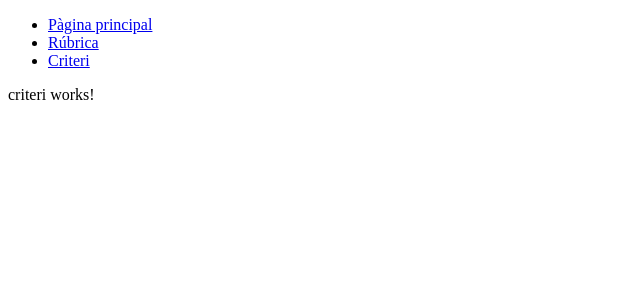
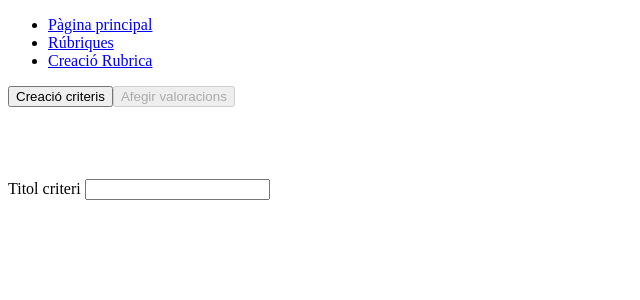
Before and after one commit to razzouko/Rubrica, an Angular app: page /criteri in a window 1280 px wide. Shown: the top 300 px of the page, without its empty margins (0-640 px from the left). Built offline with nearby package versions, Linux system fonts and the light colour scheme.

Commit message:
inici formularis

```diff
--- a/src/app/app.component.html
+++ b/src/app/app.component.html
@@ -1,8 +1,8 @@
 <nav>
     <ul>
       <li> <a routerLink="/" routerLinkActive="active">Pàgina principal</a></li>
-      <li> <a routerLink="rubrica" routerLinkActive="active"> Rúbrica </a></li>
-      <li> <a routerLink="criteri" routerLinkActive="active"> Criteri </a></li>
+      <li> <a routerLink="rubrica" routerLinkActive="active"> Rúbriques </a></li>
+      <li> <a routerLink="criteri" routerLinkActive="active"> Creació Rubrica </a></li>
     </ul>
 </nav>
 
--- a/src/app/projecte/components/criteri/criteri.component.html
+++ b/src/app/projecte/components/criteri/criteri.component.html
@@ -1 +1,26 @@
-<p>criteri works!</p>
+
+<form [formGroup]="formRubrica" (ngSubmit)="guardarCriteris()">
+
+  <button (click)="mostrar(false , true)"> Creació criteris </button>
+  <button [disabled]="this.hihanCriteris()" (click)="mostrar(true , false)"> Afegir valoracions </button>
+
+<br>
+<br>
+<br>
+<br>
+<br>
+
+    <div name="creacio-criteris">
+      <label> Titol criteri <input type="text" > </label>
+    </div>
+
+
+  <div name="creacio-valoracions" hidden = "true">
+    <label> Valoracions </label>
+    <div *ngFor="let criteri of criteris().controls; let j = index " [formGroupName] = "j">
+      <label> Titol criteri <label formControlName="titolCriteri"></label></label>
+      <button (click)="afegirValoracio('titolCriteri')" >Afegir Valoracio</button>
+    </div>
+    <button type="button"> Finalitzar Valoracions </button>
+  </div>
+</form>
--- a/src/app/projecte/components/criteri/criteri.component.ts
+++ b/src/app/projecte/components/criteri/criteri.component.ts
@@ -1,5 +1,5 @@
 import { Component, OnInit } from '@angular/core';
-import { FormBuilder, FormGroup, FormArray ,Validators } from '@angular/forms';
+import { FormBuilder, FormGroup, FormArray ,Validators, FormControl } from '@angular/forms';
 
 @Component({
   selector: 'app-criteri',
@@ -8,30 +8,67 @@ import { FormBuilder, FormGroup, FormArray ,Validators } from '@angular/forms';
 })
 export class CriteriComponent implements OnInit {
 
-  form!: FormGroup;
+  formRubrica!: FormGroup;
+  creacioCriteris : boolean = false;
+  creacioValoracions : boolean = false;
+
+
 
   constructor( private fb : FormBuilder) { }
 
   ngOnInit(): void {
 
-    this.form = this.fb.group({
-      numero: Number,
-      titol: ["" , Validators.required],
+    this.formRubrica = this.fb.group({
+      titolRubrica: new FormControl('Rubrica') ,
       criteris : this.fb.array([])
     })
+  }
 
+  afegirCriteri(){
+    this.criteris().push(this.nouCriteri());
+  }
 
+  afegirValoracio(nomCriteri : string){
+    // acabar de definir
+    let valoracions = this.criteris().get("criteri1")?.get("valoracions") as FormArray;
+    valoracions.push(this.novaValoracio());
+  }
+
+  nouCriteri() : FormGroup{
+    return this.fb.group({
+      titolCriteri: new FormControl('Nom Criteri'),
+      valoracions : this.fb.array([])
+    });
+  }
+
+  novaValoracio() : FormGroup{
+    return this.fb.group({
+      titolValoracio : ['TitolValoracio' , Validators.required],
+      numero : 0
+    })
+  }
+
+  criteris(){
+    return this.formRubrica.get("criteris") as FormArray; //  pot donar problemes de al intentar accedir als seus valors
+  }
+
+  valoracions(index : number){
+    return this.criteris().at(index).get("valoracions") as FormArray;
+  }
+
+  guardarCriteris(){
+    console.log("hola");
+  }
+
+  hihanCriteris(){
+    return (this.criteris().length == 0) ? true: false;
+  }
+
+  mostrar(valoracions : boolean , criteris : boolean){
+    this.creacioValoracions = valoracions;
+    this.creacioCriteris = criteris;
   }
 
 
 
-  nouCriteri(){
-
-    return this.fb.group({
-      titol: ['' , Validators.required],
-      criteri : []
-    });
-
-  }
-
 }
--- a/src/app/projecte/model/entitats/interficies/icriteri.ts
+++ b/src/app/projecte/model/entitats/interficies/icriteri.ts
@@ -1,7 +1,8 @@
+import { ivaloracio } from "./ivaloracio";
 
-export interface icriteri{
+export interface icriteri <T extends ivaloracio>{
 
-    numero : number;
     titol : string;
+    valoracions : Array<T>;
 
 }
--- a/src/app/projecte/model/entitats/interficies/irubrica.ts
+++ b/src/app/projecte/model/entitats/interficies/irubrica.ts
@@ -2,9 +2,9 @@ import { icriteri } from "./icriteri";
 import { ivaloracio } from "./ivaloracio";
 
 
-export interface irubrica<T extends ivaloracio<icriteri>> {
+export interface irubrica<T extends icriteri<ivaloracio>> {
 
     titol: string;
-    valoracions: Array<T>;
+    criteris: Array<T>;
 
 }
--- a/src/app/projecte/model/entitats/interficies/ivaloracio.ts
+++ b/src/app/projecte/model/entitats/interficies/ivaloracio.ts
@@ -1,11 +1,7 @@
 
-import { icriteri } from "./icriteri";
-
-export interface ivaloracio<T extends icriteri> {
+export interface ivaloracio {
 
     titol : string;
     numero : number;
-    array_criteris : Array<T>;
-
 
 }
```
Also changed, not shown: src/app/projecte/model/entitats/implementacions/criteri.ts (+4 -9 lines), src/app/projecte/model/entitats/implementacions/valoracio.ts (+3 -18 lines).
